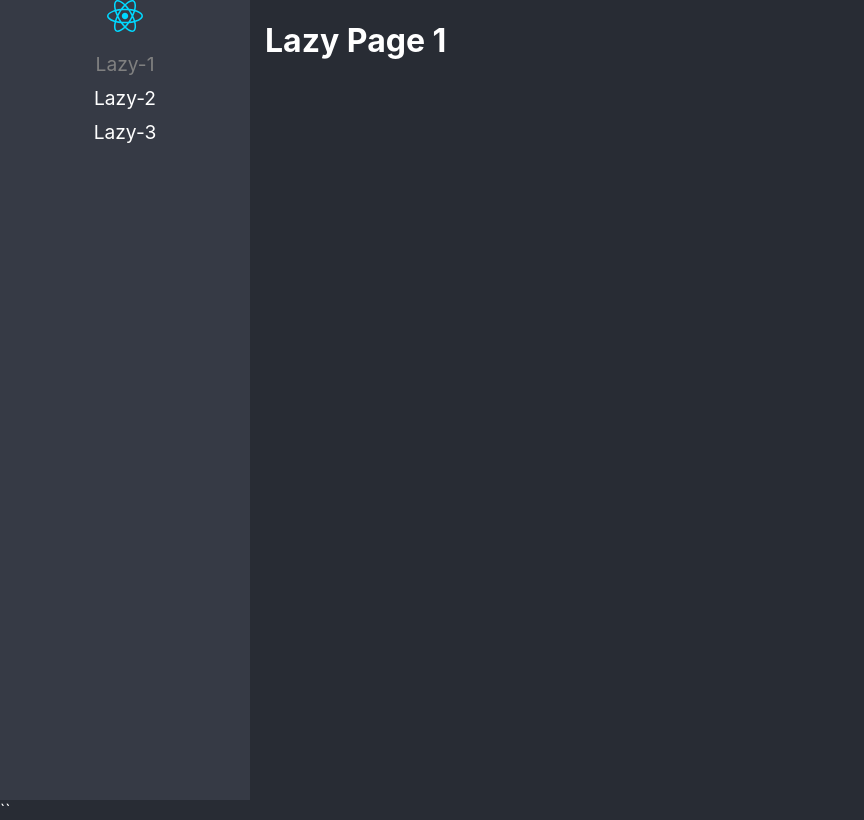
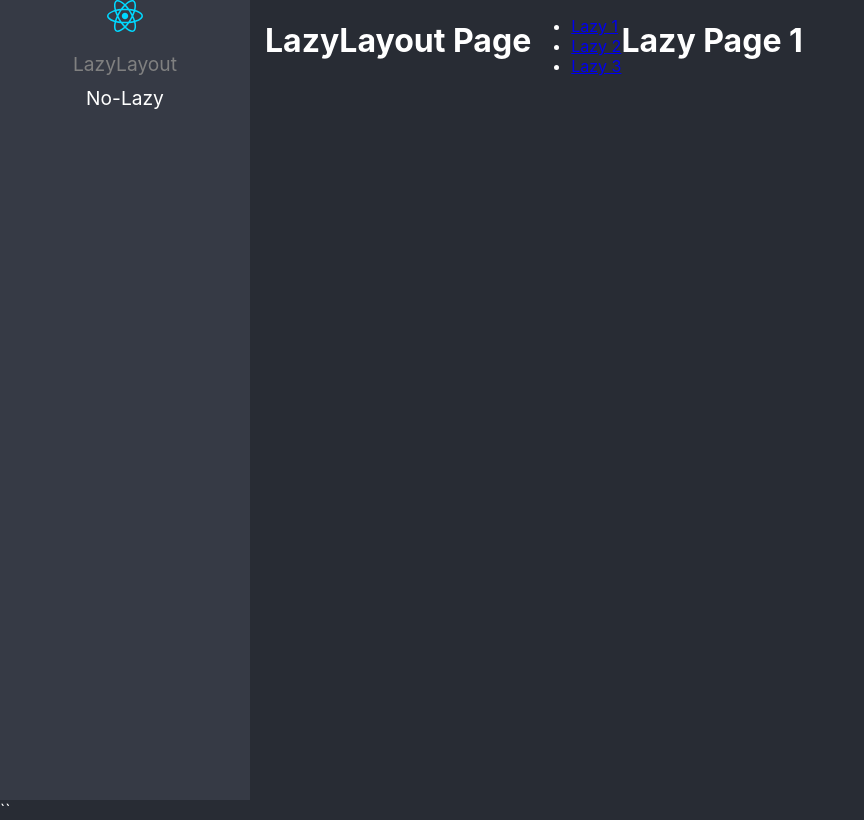
Before and after one commit to ArielFerreiro/react-adv, a React app: page /lazyload/lazy1 in a window 1280 px wide. Before the commit this address led to /lazy1. Shown: the whole page, without its empty margins (0-864 px from the left). Built offline with nearby package versions, Linux system fonts and the light colour scheme; the HTML template or start-up script is replaced by a standard one.

Commit message:
Rutas Anidadas

```diff
--- /dev/null
+++ b/src/01-lazyload/layout/LazyLayout.tsx
@@ -0,0 +1,33 @@
+import { NavLink, Routes, Route, Navigate } from "react-router-dom"
+import { LazyPage1, LazyPage2, LazyPage3 } from "../pages"
+
+const LazyLayout = () => {
+  return (
+    <>
+      <h1>LazyLayout Page</h1>
+
+      <ul>
+        <li>
+            <NavLink to="lazy1">Lazy 1</NavLink>
+        </li>
+        <li>
+            <NavLink to="lazy2">Lazy 2</NavLink>
+        </li>
+        <li>
+            <NavLink to="lazy3">Lazy 3</NavLink>
+        </li>
+      </ul>
+
+      <Routes>
+        <Route path="lazy1" element={<LazyPage1/>}/>
+        <Route path="lazy2" element={<LazyPage2/>}/>
+        <Route path="lazy3" element={<LazyPage3/>}/>
+
+        { /* <Route path="*" element={<div> Not Found </div>}/> */}
+        <Route path="*" element={<Navigate replace to="lazy1" />}/>
+
+      </Routes>
+    </>
+  )
+}
+export default LazyLayout
--- /dev/null
+++ b/src/01-lazyload/pages/NoLazy.tsx
@@ -0,0 +1,9 @@
+export const NoLazy = () => {
+  return (
+    <div>
+      <h1>No Lazy Load Component</h1>
+    </div>
+  )
+}
+
+export default NoLazy
--- a/src/01-lazyload/pages/index.ts
+++ b/src/01-lazyload/pages/index.ts
@@ -1,3 +1,4 @@
+export { NoLazy } from './NoLazy';
 export { LazyPage1 } from "./LazyPage1";
 export { LazyPage2 } from "./LazyPage2";
 export { LazyPage3 } from "./LazyPage3";
--- a/src/routes/routes.ts
+++ b/src/routes/routes.ts
@@ -1,5 +1,5 @@
 import { lazy } from "react";
-//import { LazyPage1, LazyPage2, LazyPage3 } from "../01-lazyload/pages";
+import { NoLazy } from "../01-lazyload/pages";
 
 type JSXComponent = () => JSX.Element;
 
@@ -12,27 +12,22 @@
     name: string;
 }
 
-const Lazy1 = lazy(() => import(/* webpackChunkName: "LazyPage1" */ '../01-lazyload/pages/LazyPage1'));
-const Lazy2 = lazy(() => import(/* webpackChunkName: "LazyPage2" */  '../01-lazyload/pages/LazyPage2'));
-const Lazy3 = lazy(() => import(/* webpackChunkName: "LazyPage3" */ '../01-lazyload/pages/LazyPage3'));
+//const Lazy1 = lazy(() => import(/* webpackChunkName: "LazyPage1" */ '../01-lazyload/pages/LazyPage1'));
+//const Lazy2 = lazy(() => import(/* webpackChunkName: "LazyPage2" */  '../01-lazyload/pages/LazyPage2'));
+//const Lazy3 = lazy(() => import(/* webpackChunkName: "LazyPage3" */ '../01-lazyload/pages/LazyPage3'));
+const LazyLayout = lazy(() => import(/* webpackChunkName: "LazyLayout" */ '../01-lazyload/layout/LazyLayout'));
 
 export const routes: Route[] = [
     {
-        to: '/lazy1',
-        path: 'lazy1',
-        Component: Lazy1,
-        name: 'Lazy-1'
+        to: '/lazyload/',
+        path: '/lazyload/*',  //incluyendo subpages  o sub rutas
+        Component: LazyLayout,
+        name: 'LazyLayout'
     },
     {
-        to: '/lazy2',
-        path: 'lazy2',
-        Component: Lazy2,
-        name: 'Lazy-2'
-    },
-    {
-        to: '/lazy3',
-        path: 'lazy3',
-        Component: Lazy3,
-        name: 'Lazy-3'
+        to: '/no-lazy',
+        path: 'nolazy',
+        Component: NoLazy,
+        name: 'No-Lazy'
     },
 ]
```
